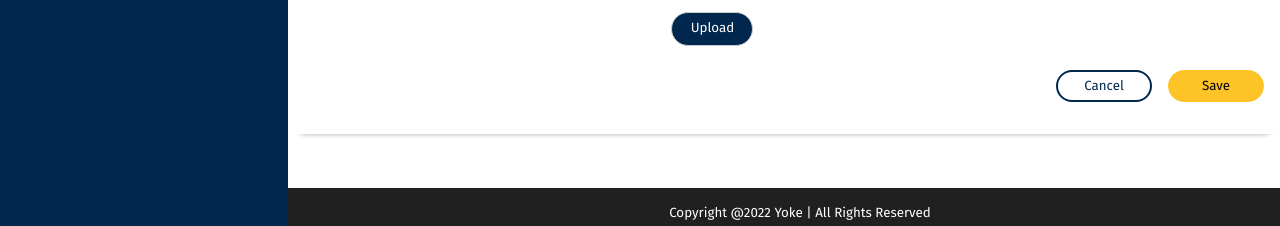
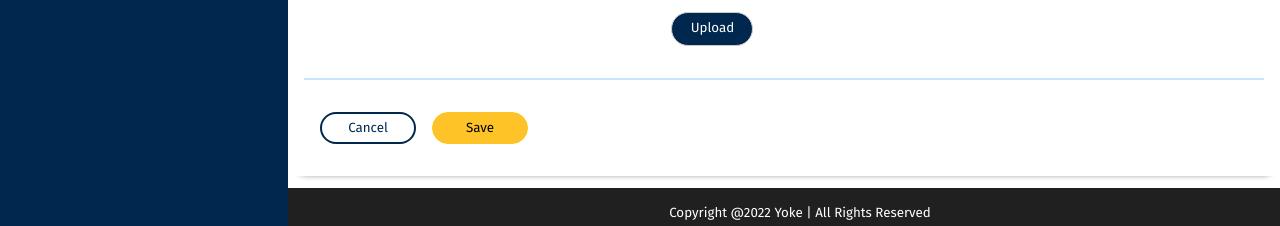
Before and after one commit to adilsaju/yoke, a React (Create React App) app in the folder client/: page /student-account-status/upload-document in a window 1280 px wide. Shown: the part 564-790 px from the top of the page. Built offline with nearby package versions, Linux system fonts and the light colour scheme; no server answers; a web font is replaced by a local one.

Commit message:
fixed upload box layout

```diff
--- a/client/src/components/AdminDashboard/viewprofile.css
+++ b/client/src/components/AdminDashboard/viewprofile.css
@@ -307,12 +307,16 @@ padding: 0;
     display: none;
 }
 
-.buttonWrapper {
+.uploadDocs .buttonWrapper {
     display: flex;
     gap: 1rem;
-    justify-content: flex-start;
+    justify-content: flex-start!important;
     flex-direction: row!important;
     flex: 1 0 100%;
+    border-top: 2px solid #C8E4FF;
+    padding: 2rem 1rem;
+    background-color: #ffffff;
+    margin: 0 1rem;
 }
 
 /****** POP UP ******/
--- a/client/src/components/StudentDashboard/UploadDocument.js
+++ b/client/src/components/StudentDashboard/UploadDocument.js
@@ -198,19 +198,23 @@ const fetchTasks = async (loggedInUser) => {
                 </div>
               {/* </div> */}
 
-              <div className="buttonWrapper">
-                <button className="transparentBtn duo" onClick={(e) => { navigate(-1)  }}  >
-                Cancel
-                </button>
-                <button className="yellowBtn duo" onClick={ (e) => { uploadAll(loginCredentials.loggedInUser, setStudents )} }   >Save</button>
-              </div>
+
                 {/* <button onClick={ (e) => { updateEnglish(loginCredentials.loggedInUser)}  }>Submit</button> */}
 
                 {/* </form> */}
             </div>
             {/* end of imageupload */}
 
-          </div>
+            <div className="whiteBg">
+              <div className="buttonWrapper">
+                  <button className="transparentBtn duo" onClick={(e) => { navigate(-1)  }}  >
+                  Cancel
+                  </button>
+                  <button className="yellowBtn duo" onClick={ (e) => { uploadAll(loginCredentials.loggedInUser, setStudents )} }   >Save</button>
+                </div>
+
+                        </div>
+            </div>
           {/* end of box */}
 
       </div>
--- a/client/src/components/StudentDashboard/requestTravelOrder.css
+++ b/client/src/components/StudentDashboard/requestTravelOrder.css
@@ -135,6 +135,7 @@ button.react-calendar__tile.react-calendar__tile--now.react-calendar__month-view
     display: flex;
     gap: 1rem;
     justify-content: flex-end;
+
 }
 
 /***** MODALS *****/
```
